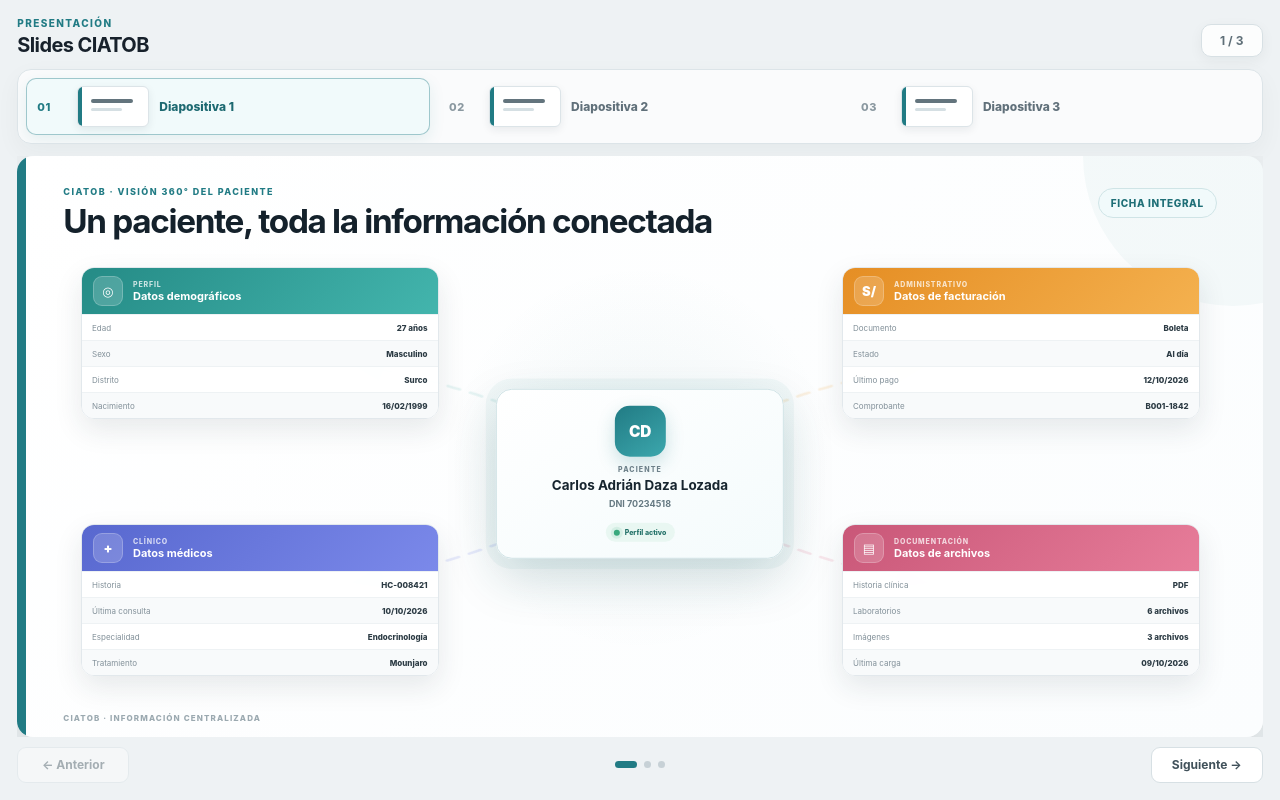
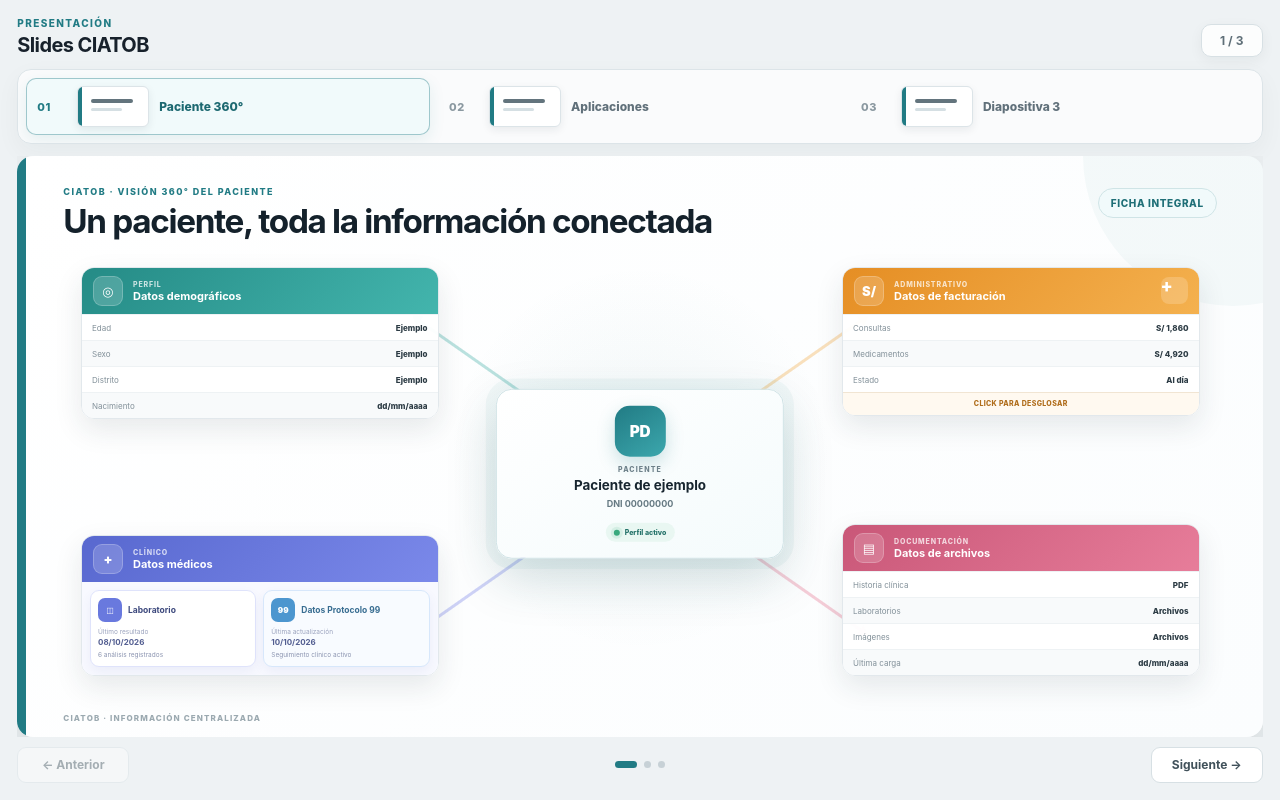
Before and after one commit to joseston/modal_scx, a React (Vite) app: page / in a window 1280 px wide. Built offline with nearby package versions, Linux system fonts and the light colour scheme.

Commit message:
Wire interactive patient and application ecosystem slides

```diff
--- a/src/presentation/PresentationDeck.tsx
+++ b/src/presentation/PresentationDeck.tsx
@@ -1,12 +1,13 @@
 import { useState } from 'react';
-import { Slide01 } from './slides/Slide01';
-import { Slide02 } from './slides/Slide02';
+import { Slide01Interactive } from './slides/Slide01Interactive';
+import { Slide02Ecosystem } from './slides/Slide02Ecosystem';
 import { Slide03 } from './slides/Slide03';
 import './presentation.css';
+import './slides/interactive-slides.css';
 
 const slides = [
-  { Component: Slide01, label: 'Diapositiva 1', number: '01' },
-  { Component: Slide02, label: 'Diapositiva 2', number: '02' },
+  { Component: Slide01Interactive, label: 'Paciente 360°', number: '01' },
+  { Component: Slide02Ecosystem, label: 'Aplicaciones', number: '02' },
   { Component: Slide03, label: 'Diapositiva 3', number: '03' }
 ];
 
```
